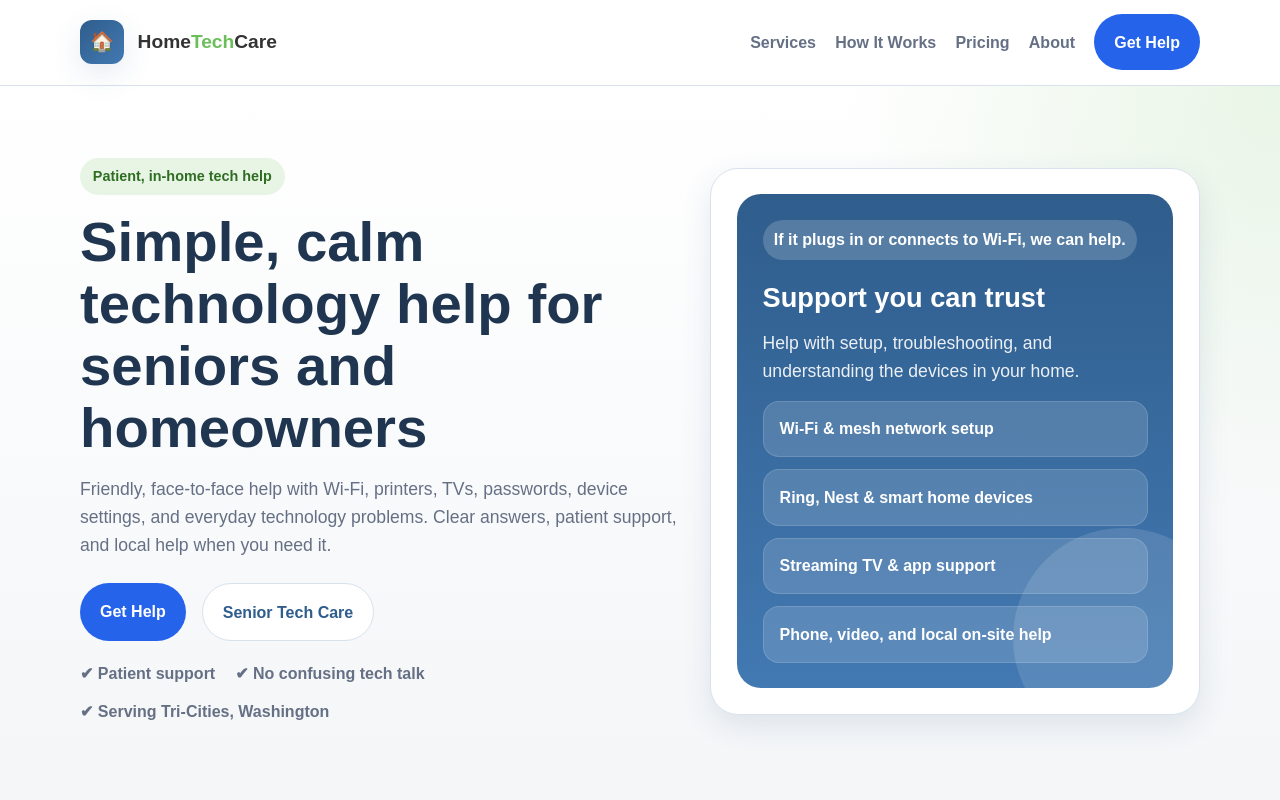
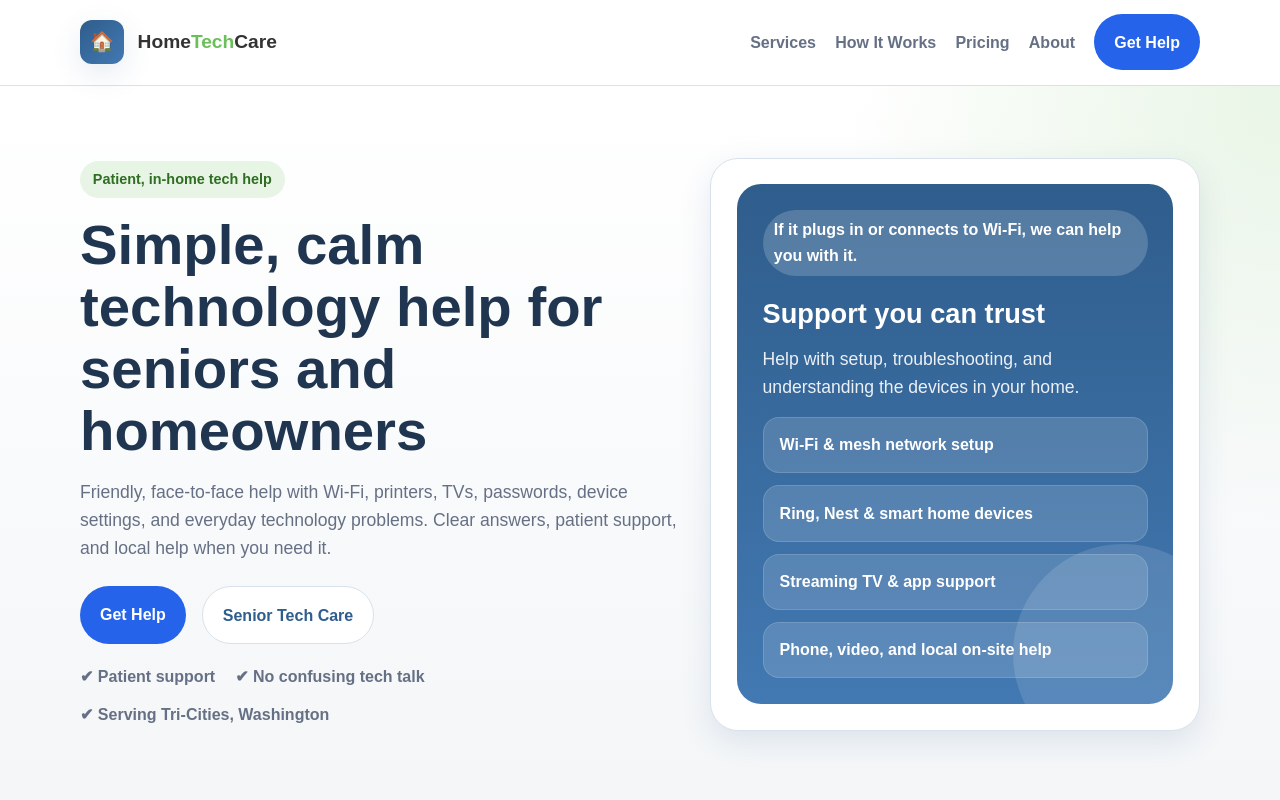
Before and after one commit to akcoach62-gif/HomeTechCare, a plain HTML site: page index.html in a window 1280 px wide. Shown: the top 800 px of the page. Drawn offline with Linux system fonts and the light colour scheme.

```diff
--- a/index.html
+++ b/index.html
@@ -53,7 +53,7 @@
 
         <div class="hero-card">
           <div class="mockup">
-            <div class="badge">If it plugs in or connects to Wi-Fi, we can help.</div>
+            <div class="badge">If it plugs in or connects to Wi-Fi, we can help you with it.</div>
             <h2>Support you can trust</h2>
             <p>
               Help with setup, troubleshooting, and understanding the devices in your home.
```
